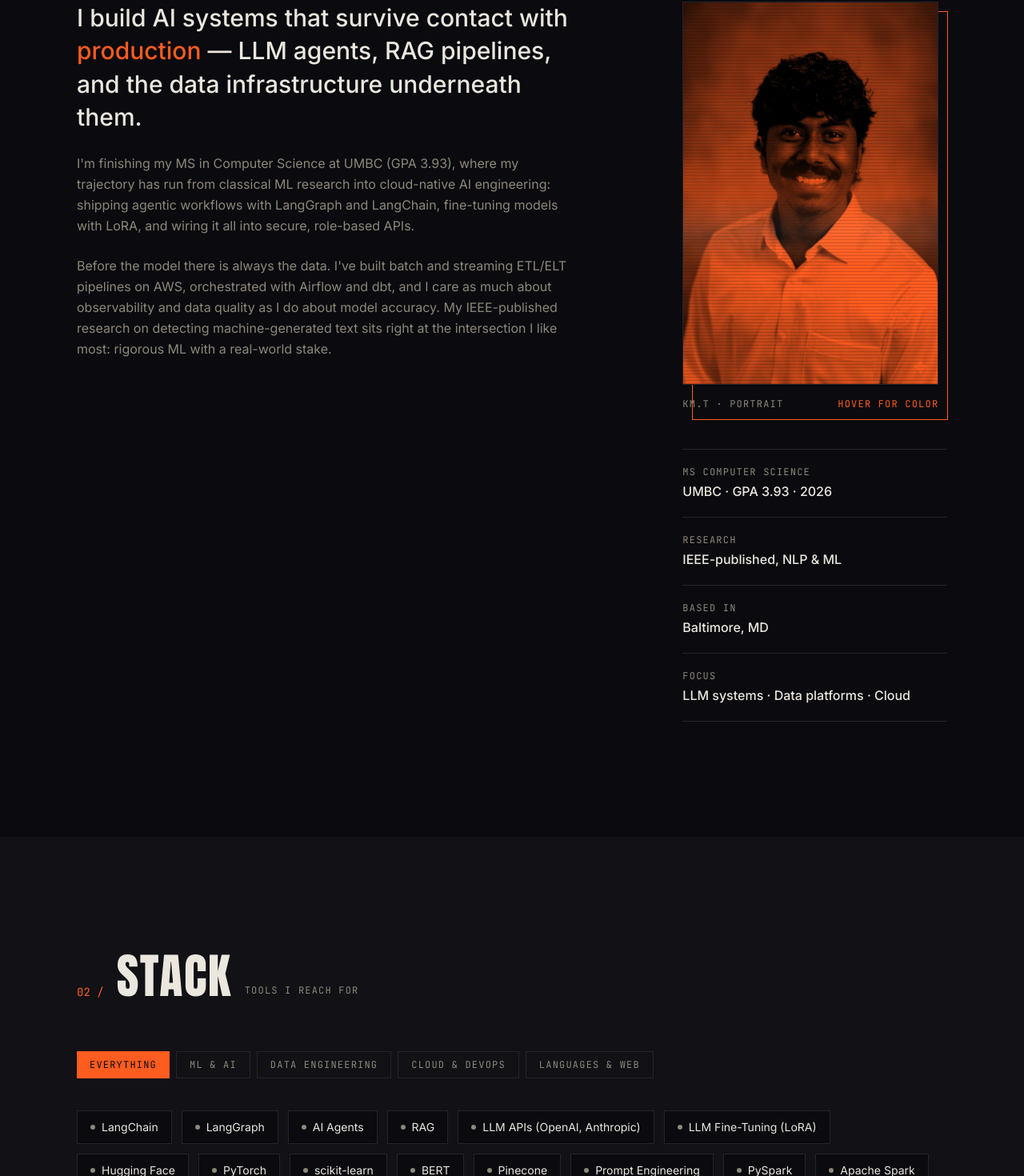
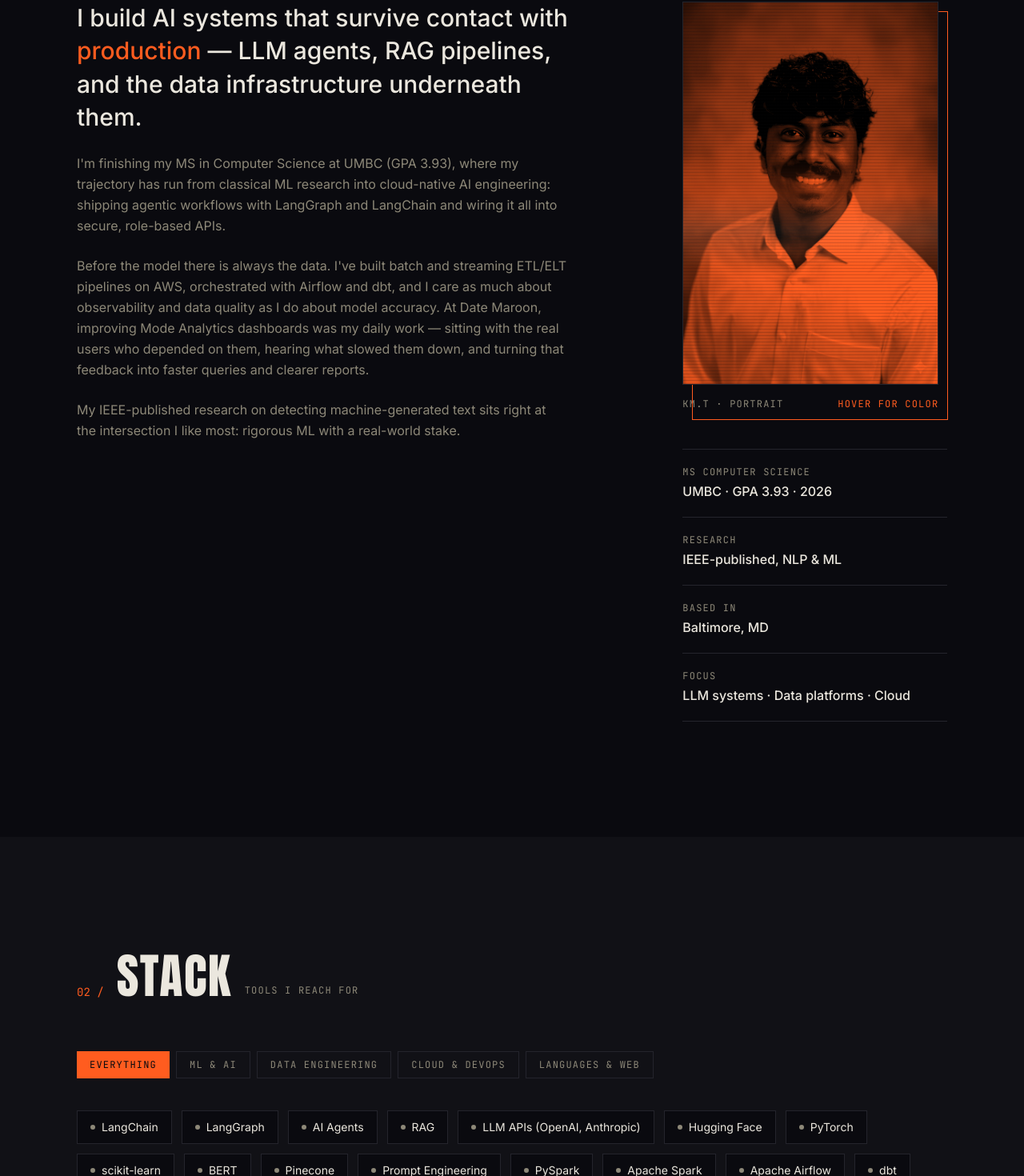
Before and after one commit to data-groot/portfolio-website, a Next.js app: page / in a window 1280 px wide. Shown: the part 1066-2536 px from the top of the page at 80% size. Built offline with nearby package versions, Linux system fonts and the light colour scheme; no server answers.

Commit message:
Refine About copy, add Mode Analytics dashboard work, DDoS angle on IEEE research; drop LoRA

```diff
--- a/src/data/content.ts
+++ b/src/data/content.ts
@@ -1,5 +1,4 @@
-// All site copy lives here. Anything wrapped in [EDIT: ...] is placeholder
-// text awaiting real details — search this file for "[EDIT" before shipping.
+// All site copy lives here — edit content in this file without touching components.
 
 export const site = {
   name: "Krishna Mihir Tatavarthi",
@@ -28,8 +27,9 @@ export const about = {
   statement:
     "I build AI systems that survive contact with production — LLM agents, RAG pipelines, and the data infrastructure underneath them.",
   paragraphs: [
-    "I'm finishing my MS in Computer Science at UMBC (GPA 3.93), where my trajectory has run from classical ML research into cloud-native AI engineering: shipping agentic workflows with LangGraph and LangChain, fine-tuning models with LoRA, and wiring it all into secure, role-based APIs.",
-    "Before the model there is always the data. I've built batch and streaming ETL/ELT pipelines on AWS, orchestrated with Airflow and dbt, and I care as much about observability and data quality as I do about model accuracy. My IEEE-published research on detecting machine-generated text sits right at the intersection I like most: rigorous ML with a real-world stake.",
+    "I'm finishing my MS in Computer Science at UMBC (GPA 3.93), where my trajectory has run from classical ML research into cloud-native AI engineering: shipping agentic workflows with LangGraph and LangChain and wiring it all into secure, role-based APIs.",
+    "Before the model there is always the data. I've built batch and streaming ETL/ELT pipelines on AWS, orchestrated with Airflow and dbt, and I care as much about observability and data quality as I do about model accuracy. At Date Maroon, improving Mode Analytics dashboards was my daily work — sitting with the real users who depended on them, hearing what slowed them down, and turning that feedback into faster queries and clearer reports.",
+    "My IEEE-published research on detecting machine-generated text sits right at the intersection I like most: rigorous ML with a real-world stake.",
   ],
   facts: [
     { label: "MS Computer Science", value: "UMBC · GPA 3.93 · 2026" },
@@ -55,7 +55,6 @@ export const skillCategories: SkillCategory[] = [
       "AI Agents",
       "RAG",
       "LLM APIs (OpenAI, Anthropic)",
-      "LLM Fine-Tuning (LoRA)",
       "Hugging Face",
       "PyTorch",
       "scikit-learn",
@@ -219,7 +218,8 @@ export const projects: Project[] = [
       "Published NLP research: an LSTM/BERT detector that separates machine-written text from human writing at 99.16% accuracy.",
     details: [
       "Tatavarthi, K. M., “Detection of Machine Generated Text Using LLMs,” IEEE International Conference on Electronics & Computing (ICEC), 2024.",
-      "Designed and trained an LSTM/BERT detection model achieving 99.16% accuracy distinguishing machine-generated from human-written content — a defense-relevant capability as LLM output floods the web. [EDIT: add DDoS-detection angle here if you want it mentioned]",
+      "Designed and trained an LSTM/BERT detection model achieving 99.16% accuracy distinguishing machine-generated from human-written content — a defense-relevant capability as LLM output floods the web.",
+      "The research also explored the network-security side of the same problem, applying ML-based classification to DDoS attack detection.",
     ],
     stack: ["Python", "PyTorch", "BERT", "LSTM", "NLP"],
     metrics: [{ value: "99.16%", label: "detection accuracy" }],
```
